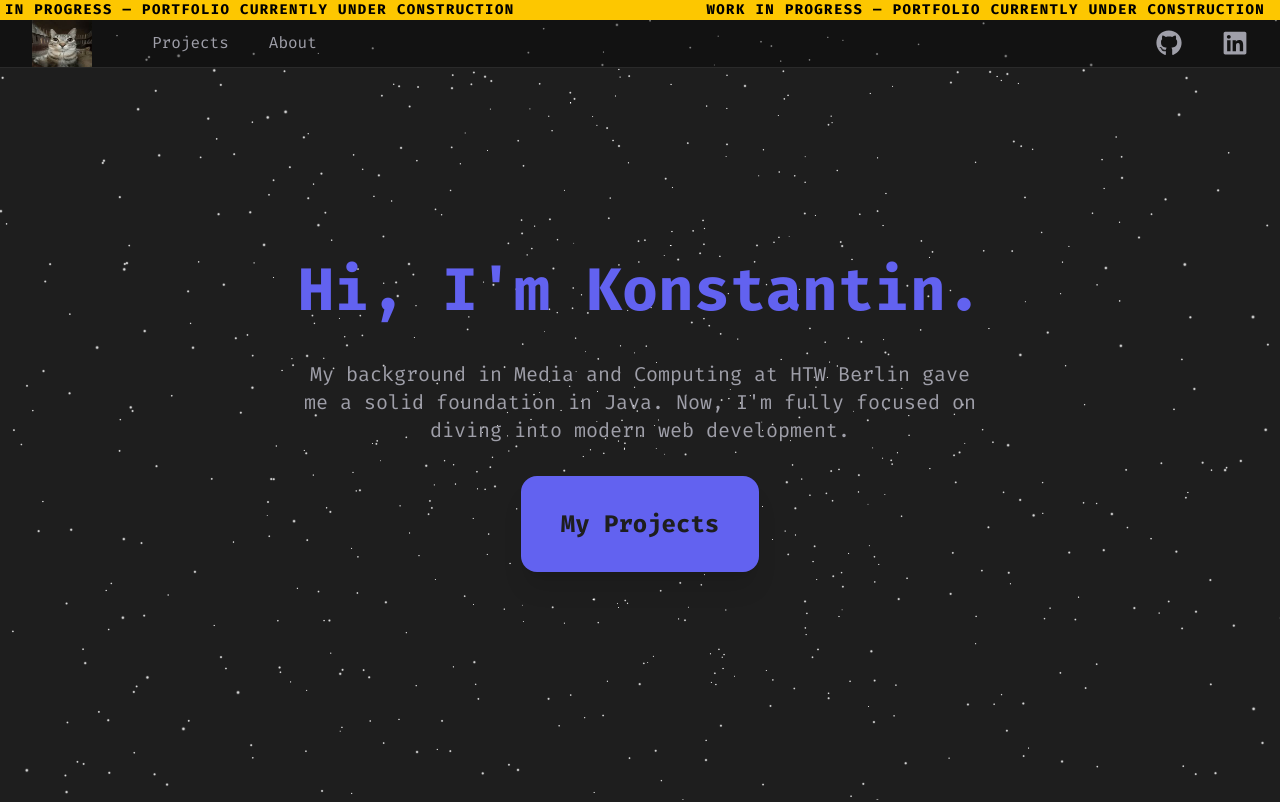
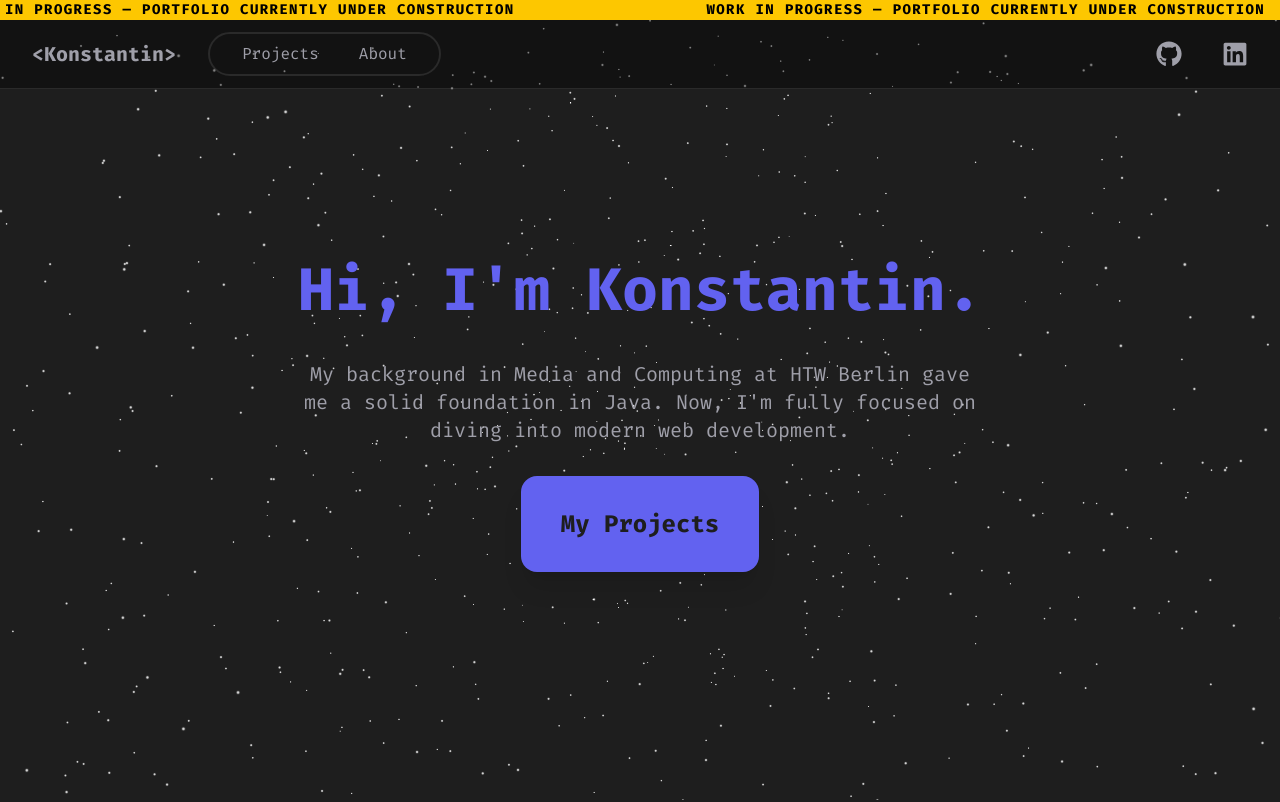
Before and after one commit to Sonic12K12/portfolio-website-nextjs, a Next.js app: page / in a window 1280 px wide. Shown: the top 802 px of the page. Built offline with nearby package versions, Linux system fonts and the light colour scheme.

Commit message:
refactor Navbar component for improved styling and layout

```diff
--- a/src/components/Navbar.js
+++ b/src/components/Navbar.js
@@ -20,18 +20,16 @@ export default function Navbar() {
   return (
     <div className="fixed top-0 w-full z-50 flex flex-col">
       <WipBanner />
-      <nav className="top-0 w-full z-50 flex items-center px-8 gap-10 bg-black/40 border-b border-white/10 text-text-main">
+      <nav className="top-0 w-full z-50 flex items-center px-8 gap-2 bg-black/40 border-b border-white/10 text-text-main">
         <div>
-          <Link href="/">
-            <Image
-              src="/img/placeholder.jpg"
-              alt="icon"
-              width={60}
-              height={60}
-            />
+          <Link
+            href="/"
+            className={`font-bold text-xl ${currentPath === "/" ? "" : "text-primary"}`}
+          >
+            {"<Konstantin>"}
           </Link>
         </div>
-        <ul className="flex items-center">
+        <ul className="flex items-center border-2 border-white/10 rounded-full mx-6 my-3 px-3">
           <li
             className={`py-2 px-5 duration-300 ${currentPath === "/projects" ? "text-primary" : ""} ${currentPath === "/projects" ? "" : "hover:text-primary hover:scale-105"}`}
           >
```
